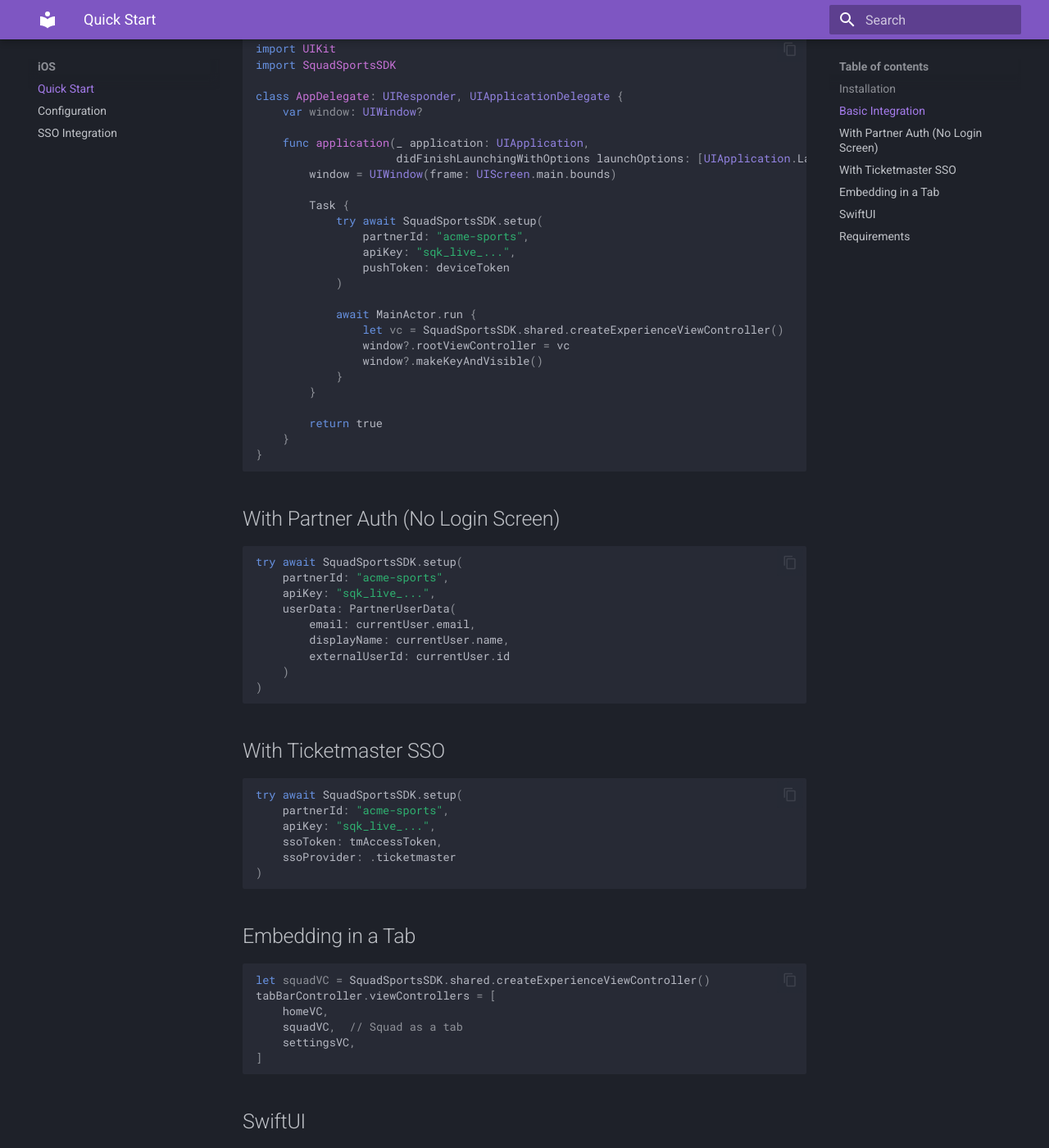
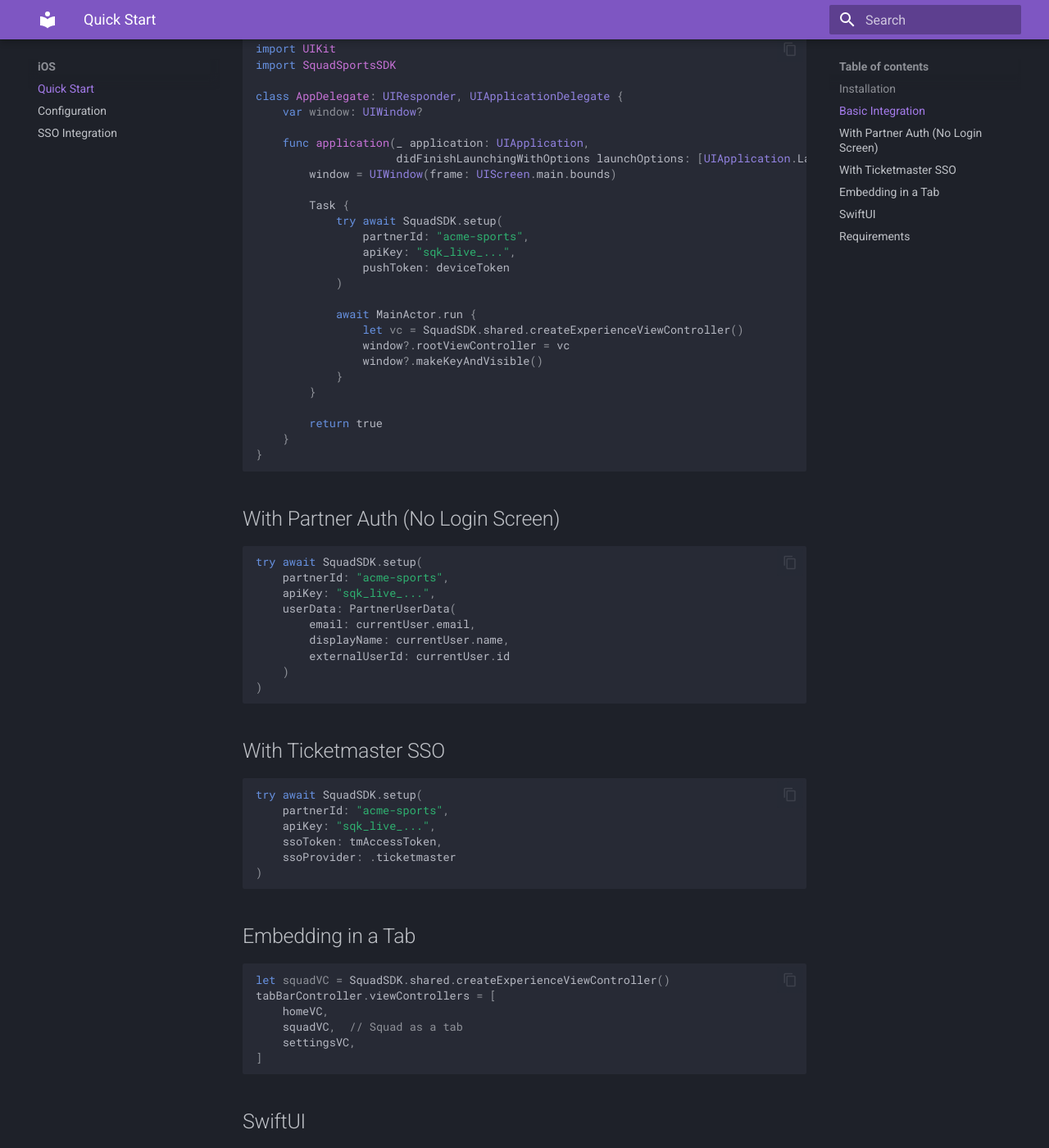
Before and after one commit to withyoursquad/squad-sdk-docs, an MkDocs documentation site: the page built from docs/ios/quick-start.md, in a window 1280 px wide and 1400 px high, scrolled down 585 px. Shown: the whole window at 82% size. Built offline with MkDocs 1.6.1 and Material for MkDocs 9.7.7, drawn with Linux system fonts in a browser that asks for light colours; some of the changed text lies outside the part shown.

Commit message:
Update docs: iOS class SquadSportsSDK → SquadSDK in Swift examples
Module import stays 'import SquadSportsSDK'. Android/Kotlin and
React Native examples keep SquadSportsSDK (no rename on those platforms).

Co-Authored-By: Claude Opus 4.6 (1M context) <noreply@anthropic.com>

````diff
--- a/docs/ios/quick-start.md
+++ b/docs/ios/quick-start.md
@@ -32,14 +32,14 @@ class AppDelegate: UIResponder, UIApplicationDelegate {
         window = UIWindow(frame: UIScreen.main.bounds)
 
         Task {
-            try await SquadSportsSDK.setup(
+            try await SquadSDK.setup(
                 partnerId: "acme-sports",
                 apiKey: "sqk_live_...",
                 pushToken: deviceToken
             )
 
             await MainActor.run {
-                let vc = SquadSportsSDK.shared.createExperienceViewController()
+                let vc = SquadSDK.shared.createExperienceViewController()
                 window?.rootViewController = vc
                 window?.makeKeyAndVisible()
             }
@@ -53,7 +53,7 @@ class AppDelegate: UIResponder, UIApplicationDelegate {
 ## With Partner Auth (No Login Screen)
 
 ```swift
-try await SquadSportsSDK.setup(
+try await SquadSDK.setup(
     partnerId: "acme-sports",
     apiKey: "sqk_live_...",
     userData: PartnerUserData(
@@ -67,7 +67,7 @@ try await SquadSportsSDK.setup(
 ## With Ticketmaster SSO
 
 ```swift
-try await SquadSportsSDK.setup(
+try await SquadSDK.setup(
     partnerId: "acme-sports",
     apiKey: "sqk_live_...",
     ssoToken: tmAccessToken,
@@ -78,7 +78,7 @@ try await SquadSportsSDK.setup(
 ## Embedding in a Tab
 
 ```swift
-let squadVC = SquadSportsSDK.shared.createExperienceViewController()
+let squadVC = SquadSDK.shared.createExperienceViewController()
 tabBarController.viewControllers = [
     homeVC,
     squadVC,  // Squad as a tab
@@ -96,7 +96,7 @@ struct ContentView: View {
     var body: some View {
         SquadExperienceView()
             .task {
-                try? await SquadSportsSDK.setup(
+                try? await SquadSDK.setup(
                     partnerId: "acme-sports",
                     apiKey: "sqk_live_..."
                 )
````
Also changed, not shown: docs/getting-started/authentication.md (+2 -2 lines), docs/getting-started/push-notifications.md (+3 -3 lines), docs/index.md (+2 -2 lines), docs/ios/configuration.md (+2 -2 lines), docs/ios/sso.md (+3 -3 lines).
